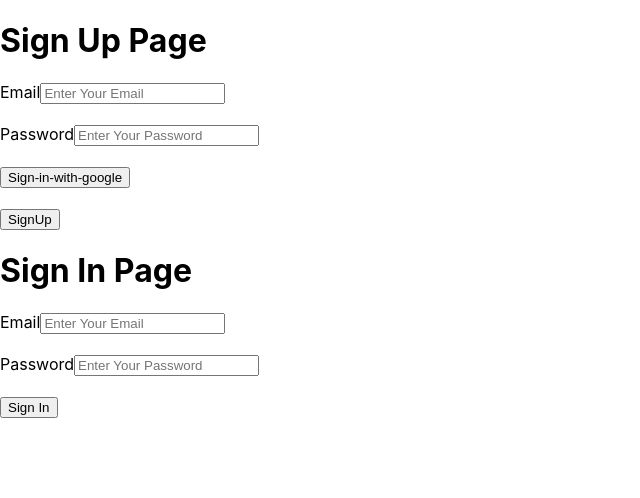
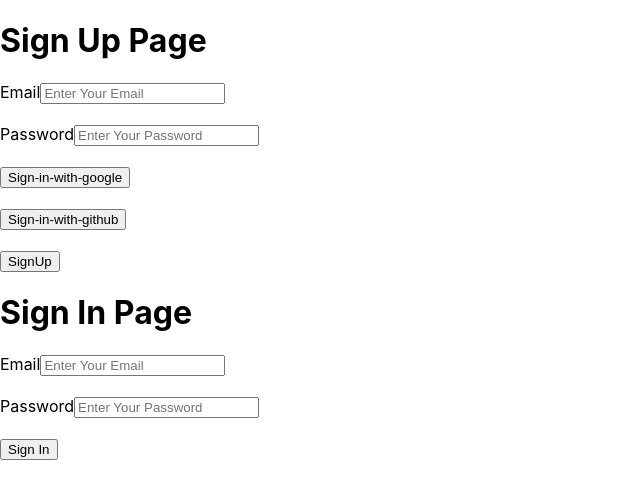
Before and after one commit to rushi0612/react-playground, a React (Create React App) app in the folder react-firebase/: page / in a window 1280 px wide. Shown: the top 498 px of the page, without its empty margins (0-640 px from the left). Built offline with nearby package versions, Linux system fonts and the light colour scheme; no server answers.

Commit message:
feat: add GitHub sign-in functionality to SignUp component

```diff
--- a/react-firebase/src/pages/SignUp.jsx
+++ b/react-firebase/src/pages/SignUp.jsx
@@ -1,9 +1,10 @@
 import React, { use } from 'react'
 import { useState } from 'react';
-import { getAuth, createUserWithEmailAndPassword,GoogleAuthProvider, signInWithPopup } from "firebase/auth";
+import { getAuth, createUserWithEmailAndPassword,GoogleAuthProvider, signInWithPopup, GithubAuthProvider  } from "firebase/auth";
 import app from "../firebase";
 const auth = getAuth(app);
 const googleProvider = new GoogleAuthProvider();
+const githubProvider = new GithubAuthProvider();
 
 const SignUp = () => {
 
@@ -17,6 +18,10 @@ const SignUp = () => {
     const signInWithGoogle = () =>{
         signInWithPopup(auth, googleProvider)
     }
+
+    const signInWithGithub = () =>{
+        signInWithPopup(auth, githubProvider)
+    }
   return (
     <div className="signup-page">
         <h1>Sign Up Page</h1>
@@ -28,6 +33,8 @@ const SignUp = () => {
         <br /><br />
         <button onClick={signInWithGoogle}>Sign-in-with-google</button>
         <br /><br />
+        <button onClick={signInWithGithub}>Sign-in-with-github</button>
+        <br /><br />
         <button onClick={createUser}>SignUp</button>
     </div>
   )
```
